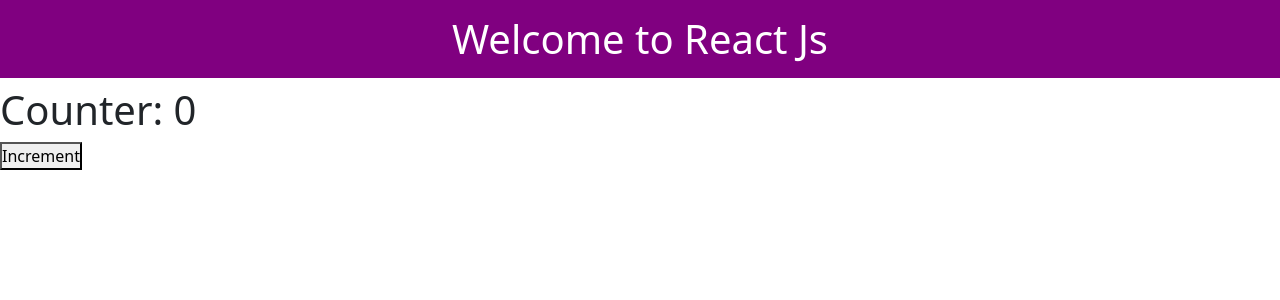
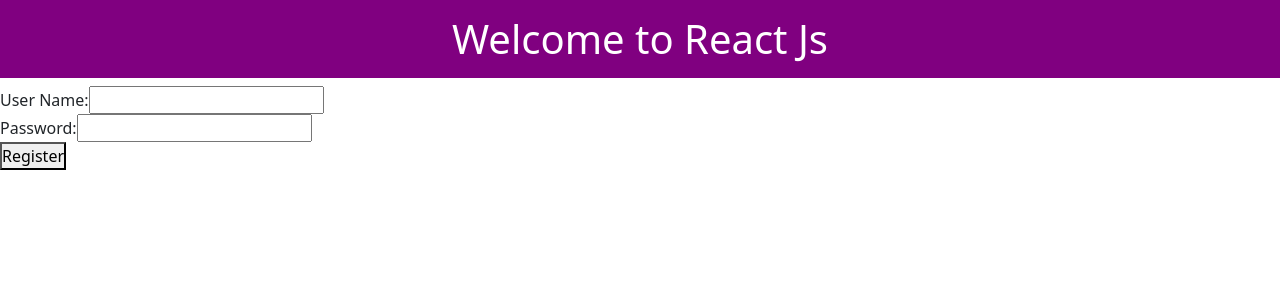
Before and after one commit to furiousnur/React-Basic, a React (Create React App) app: page / in a window 1280 px wide. Shown: the top 300 px of the page. Built offline with nearby package versions, Linux system fonts and the light colour scheme.

Commit message:
ref in a class component with example

```diff
--- a/src/App.js
+++ b/src/App.js
@@ -1,12 +1,12 @@
 import React from 'react';
-import LifeCycle from "./components/LifeCycle/LifeCycle";
+import UserForm from "./components/RefExample/UserForm";
 
 
 function App() {
   return (
       <div>
           <h1 className="headingStyle">Welcome to React Js</h1>
-          <LifeCycle />
+          <UserForm />
       </div>
   );
 }
--- /dev/null
+++ b/src/components/RefExample/UserForm.js
@@ -0,0 +1,38 @@
+import React, {Component, createRef} from 'react';
+
+class UserForm extends Component {
+    constructor(props) {
+        super(props);
+        this.userNameRef = createRef();
+        this.passwordRef = createRef();
+        this.state = {
+
+        }
+    }
+
+    handleSubmit = (e) =>{
+        e.preventDefault();
+        console.log(this.userNameRef.current.value);
+        console.log(this.passwordRef.current.value);
+        this.userNameRef.current.style.color = "red";
+        // this.passwordRef.current.style.backgroundColor = "green";
+    }
+
+    render() {
+        return (
+            <form onSubmit={this.handleSubmit}>
+                <div className="form-field">
+                    <label htmlFor="userName">User Name: </label>
+                    <input type="text" id="userName" ref={this.userNameRef}/>
+                </div>
+                <div className="form-field">
+                    <label htmlFor="password">Password: </label>
+                    <input type="password" id="password" ref={this.passwordRef}/>
+                </div>
+                <button type="submit">Register</button>
+            </form>
+        );
+    }
+}
+
+export default UserForm;
```
